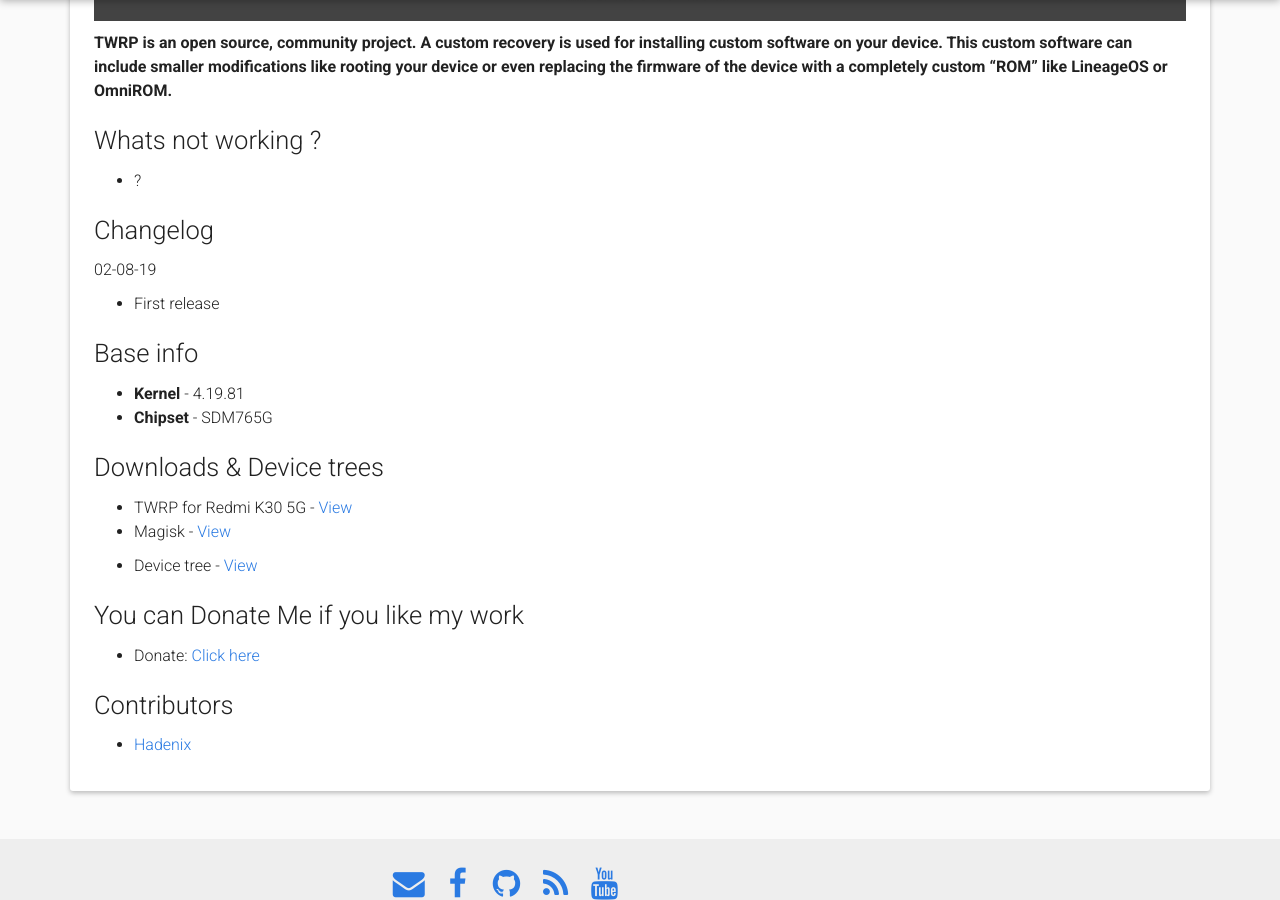
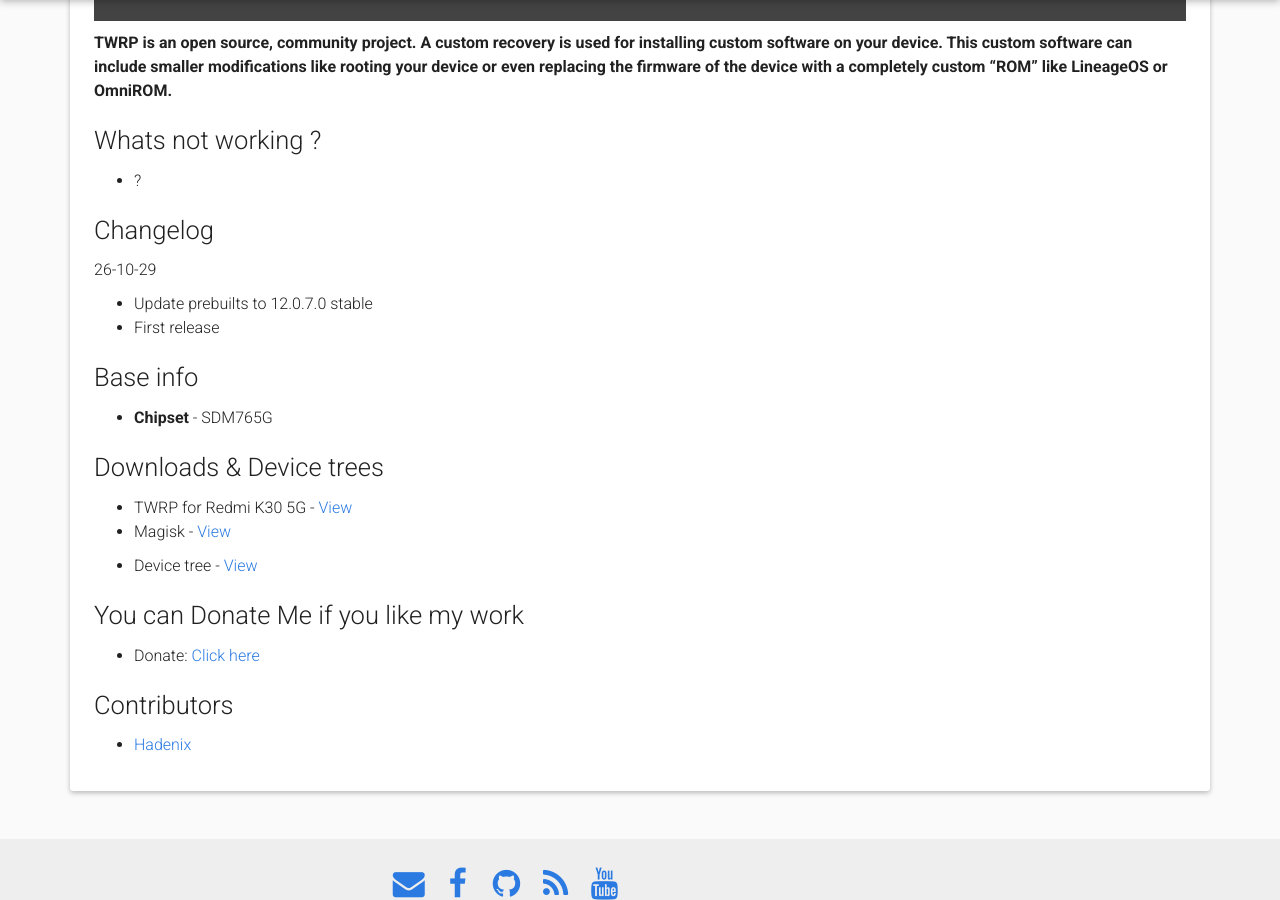
Before and after one commit to Hadenix/Hadenix.github.io, a Jekyll site: the page built from _posts/2020-10-25-twrp-3.4.x-picasso.md, in a window 1280 px wide and 900 px high, scrolled down 960 px. Built offline with Jekyll 4.4.1, drawn with Linux system fonts in a browser that asks for light colours; nearby versions of some CDN libraries.

Commit message:
Update 2020-10-25-twrp-3.4.x-picasso.md

```diff
--- a/_posts/2020-10-25-twrp-3.4.x-picasso.md
+++ b/_posts/2020-10-25-twrp-3.4.x-picasso.md
@@ -17,11 +17,11 @@
 
 ### Changelog
 
-02-08-19
+26-10-29
+- Update prebuilts to 12.0.7.0 stable
 - First release
 
 ### Base info
-* **Kernel** - 4.19.81
 * **Chipset** - SDM765G
 
 ### Downloads & Device trees
```
